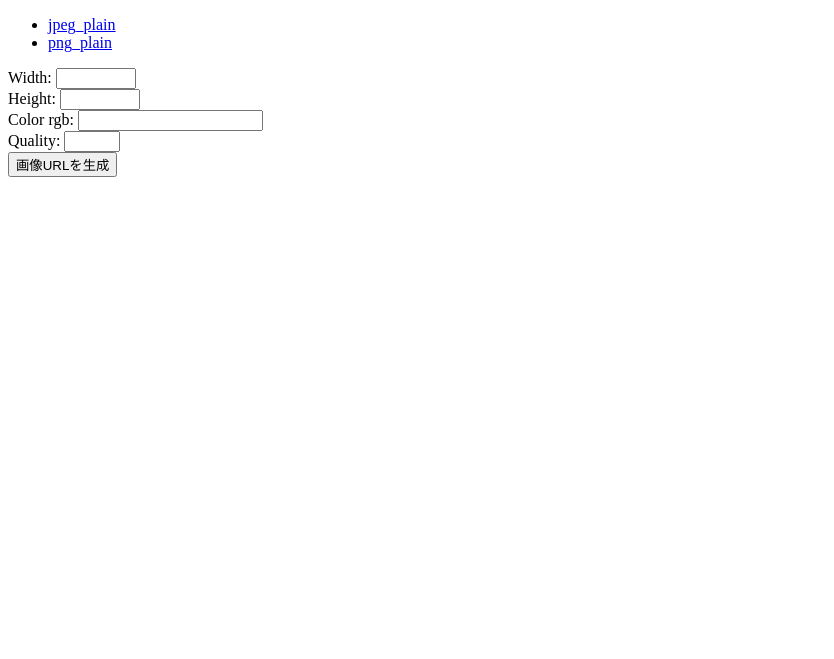
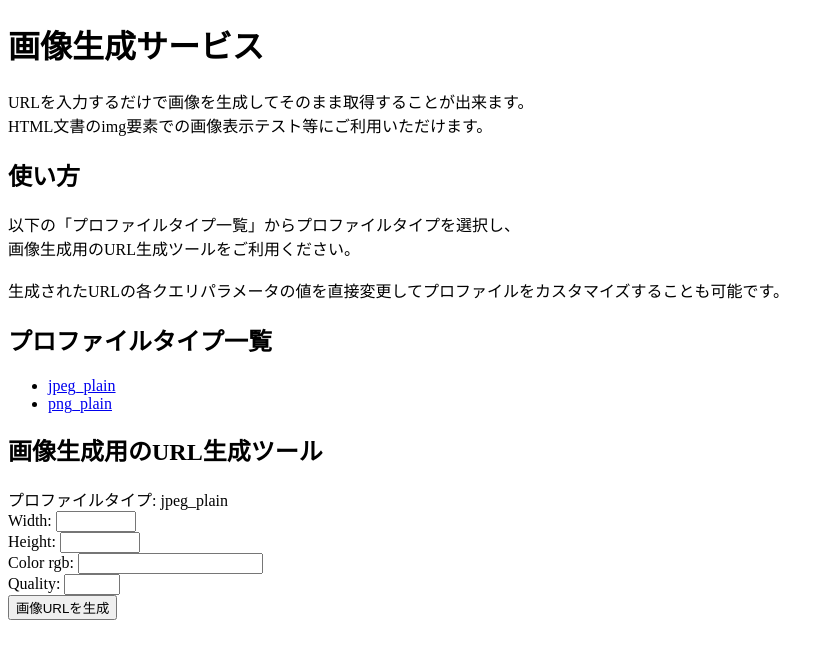
Before and after one commit to RikuDelicious/impala, a Django app: page /jpeg_plain/ in a window 1280 px wide. Shown: the top 659 px of the page, without its empty margins (0-834 px from the left). Run offline with Django 4.2, Linux system fonts and the light colour scheme.

Commit message:
説明などのコンテンツを追加

```diff
--- a/front/templates/front/base.html
+++ b/front/templates/front/base.html
@@ -7,6 +7,23 @@
         <title>Document</title>
     </head>
     <body>
+        <h1>画像生成サービス</h1>
+        <p>
+            URLを入力するだけで画像を生成してそのまま取得することが出来ます。
+            <br>
+            HTML文書のimg要素での画像表示テスト等にご利用いただけます。
+        </p>
+        <h2>使い方</h2>
+        <p>
+            以下の「プロファイルタイプ一覧」からプロファイルタイプを選択し、
+            <br>
+            画像生成用のURL生成ツールをご利用ください。
+            <br>
+            <br>
+            生成されたURLの各クエリパラメータの値を直接変更してプロファイルをカスタマイズすることも可能です。
+        </p>
+        <div>
+            <h2>プロファイルタイプ一覧</h2>
             <ul>
                 {% for link in form_links %}
                     <li>
@@ -14,6 +31,7 @@
                     </li>
                 {% endfor %}
             </ul>
+        </div>
         {% block content %}
         {% endblock content %}
     </body>
--- a/front/templates/front/form.html
+++ b/front/templates/front/form.html
@@ -1,6 +1,8 @@
 {% extends 'front/base.html' %}
 {% block content %}
     {% if form %}
+        <h2>画像生成用のURL生成ツール</h2>
+        <div>プロファイルタイプ: {{ form.get_profile_type }}</div>
         <form action="#" method="post">
             {% csrf_token %}
             {% for field in form %}
@@ -15,9 +17,10 @@
     {% endif %}
     {% if result_image_url %}
         <div>
+            <h3>画像URL</h3>
             <a href="{{ result_image_url }}">{{ result_image_url }}</a>
             <div>
-                <div>preview</div>
+                <h3>Preview</h3>
                 <div>
                     <img src="{{ result_image_url }}" alt="preview">
                 </div>
--- a/front/templates/front/index.html
+++ b/front/templates/front/index.html
@@ -1,3 +1,4 @@
 {% extends 'front/base.html' %}
 {% block content %}
+    <p>プロファイルタイプを選択してください。</p>
 {% endblock content %}
```
Lines whose indentation alone changed are shown as unchanged.
